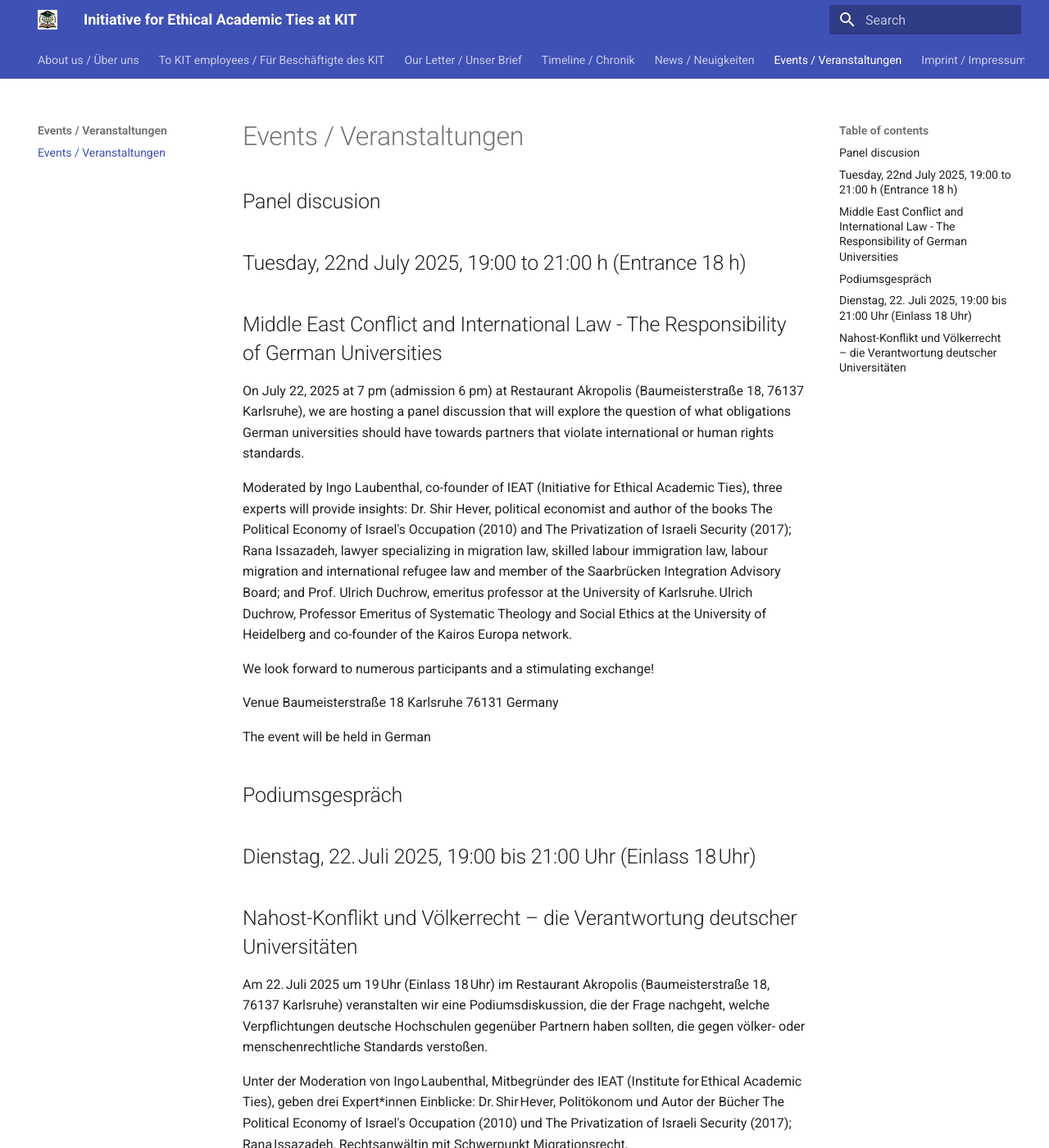
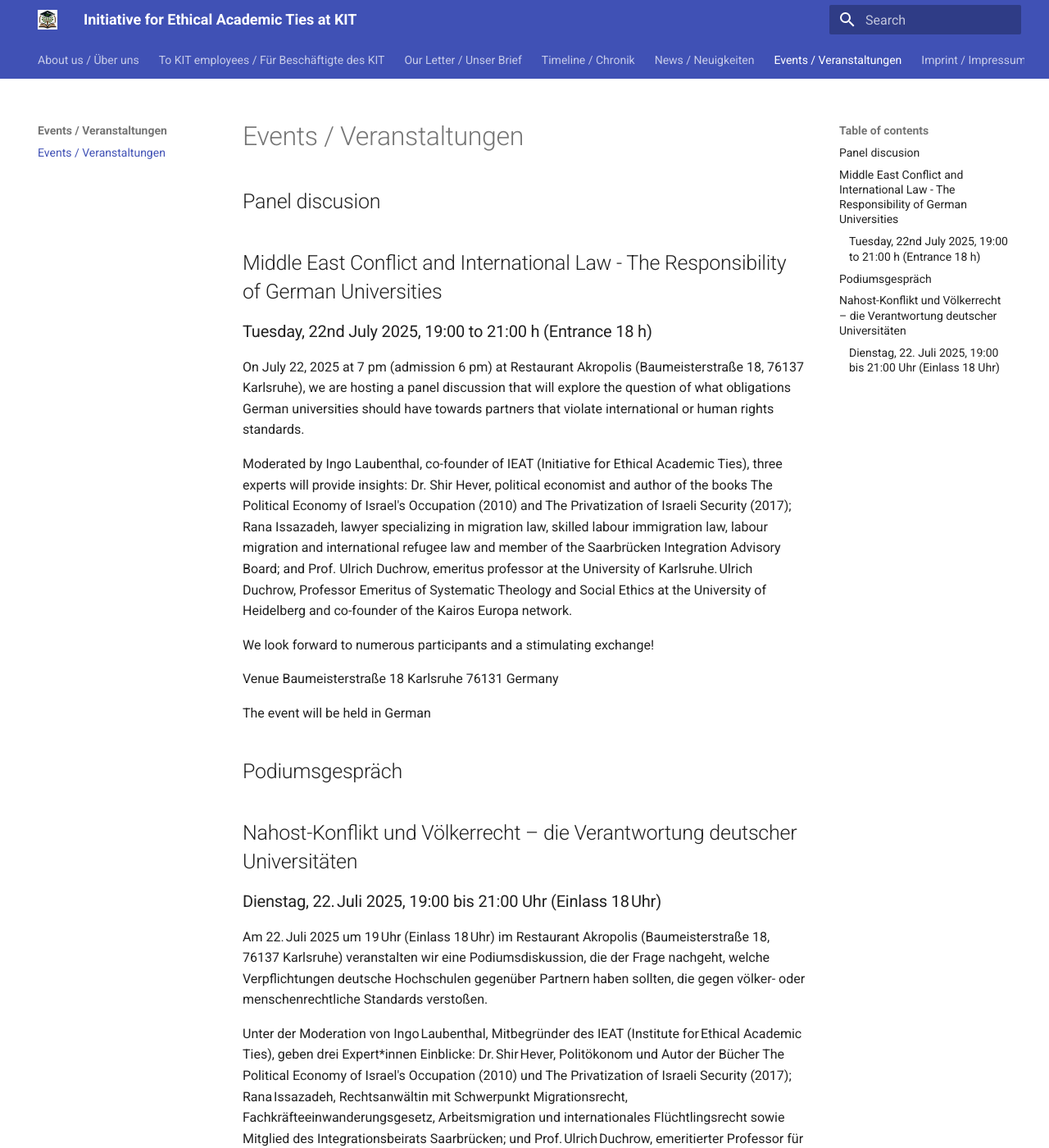
Before and after one commit to ieat-kit/ieat-kit.github.io, an MkDocs documentation site: the page built from docs/Events.md, in a window 1280 px wide and 1400 px high. Shown: the whole window at 82% size. Built offline with MkDocs 1.6.1 and Material for MkDocs 9.7.7, drawn with Linux system fonts in a browser that asks for light colours.

```diff
--- a/docs/Events.md
+++ b/docs/Events.md
@@ -1,9 +1,8 @@
 # Events / Veranstaltungen
 
 ## Panel discusion
-## Tuesday, 22nd July 2025, 19:00 to 21:00 h (Entrance 18 h)
-
 ## Middle East Conflict and International Law - The Responsibility of German Universities
+### Tuesday, 22nd July 2025, 19:00 to 21:00 h (Entrance 18 h)
 
 On July 22, 2025 at 7 pm (admission 6 pm) at Restaurant Akropolis (Baumeisterstraße 18, 76137 Karlsruhe), we are hosting a panel discussion that will explore the question of what obligations German universities should have towards partners that violate international or human rights standards.
 
@@ -19,9 +18,8 @@ Germany
 The event will be held in German
 
 ## Podiumsgespräch
-## Dienstag,  22. Juli 2025,  19:00 bis 21:00 Uhr  (Einlass 18 Uhr)
-
 ## Nahost-Konflikt und Völkerrecht – die Verantwortung deutscher Universitäten
+### Dienstag,  22. Juli 2025,  19:00 bis 21:00 Uhr  (Einlass 18 Uhr)
 
 Am 22. Juli 2025 um 19 Uhr (Einlass 18 Uhr) im Restaurant Akropolis (Baumeisterstraße 18, 76137 Karlsruhe) veranstalten wir eine Podiumsdiskussion, die der Frage nachgeht, welche Verpflichtungen deutsche Hochschulen gegenüber Partnern haben sollten, die gegen völker- oder menschenrechtliche Standards verstoßen.
 
```
